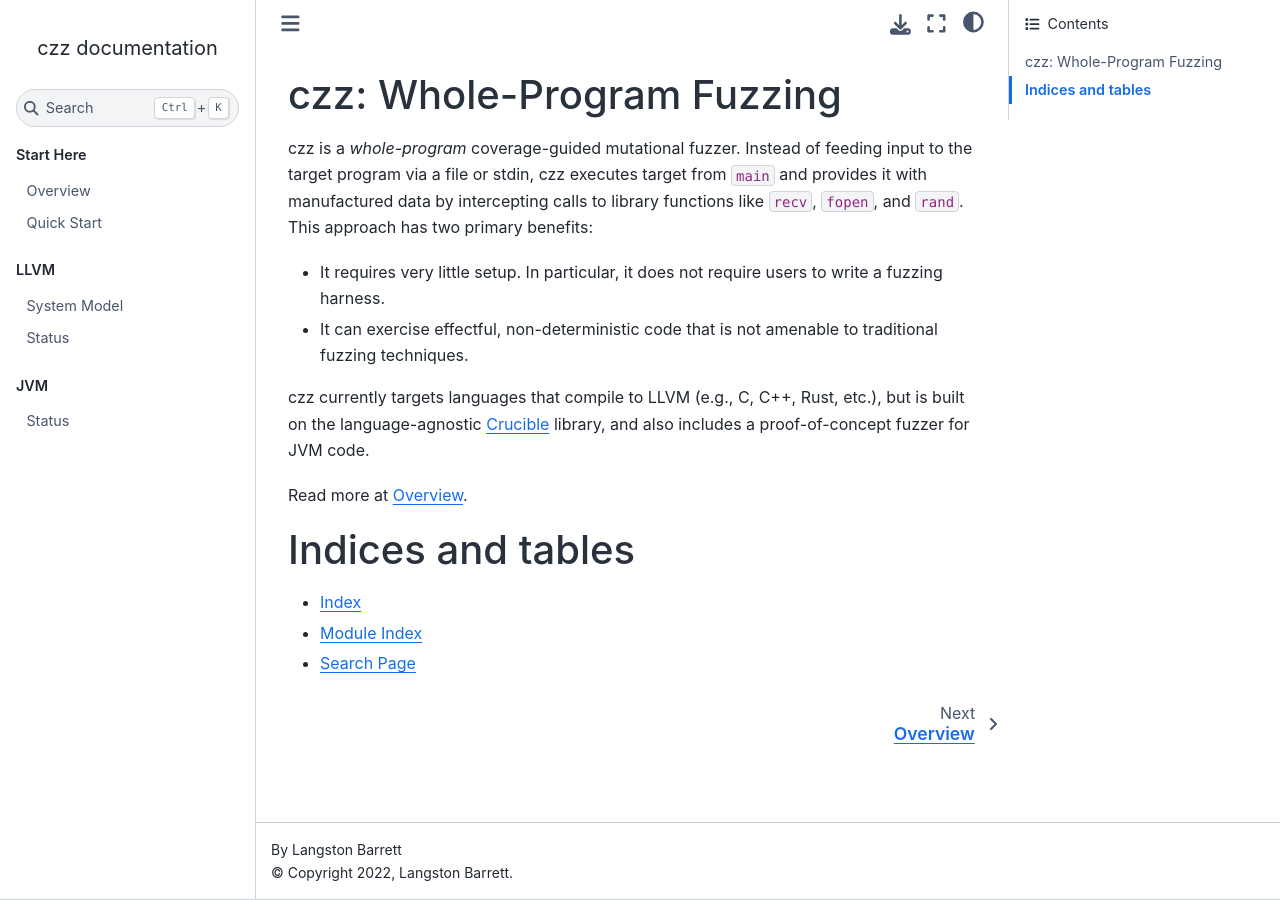
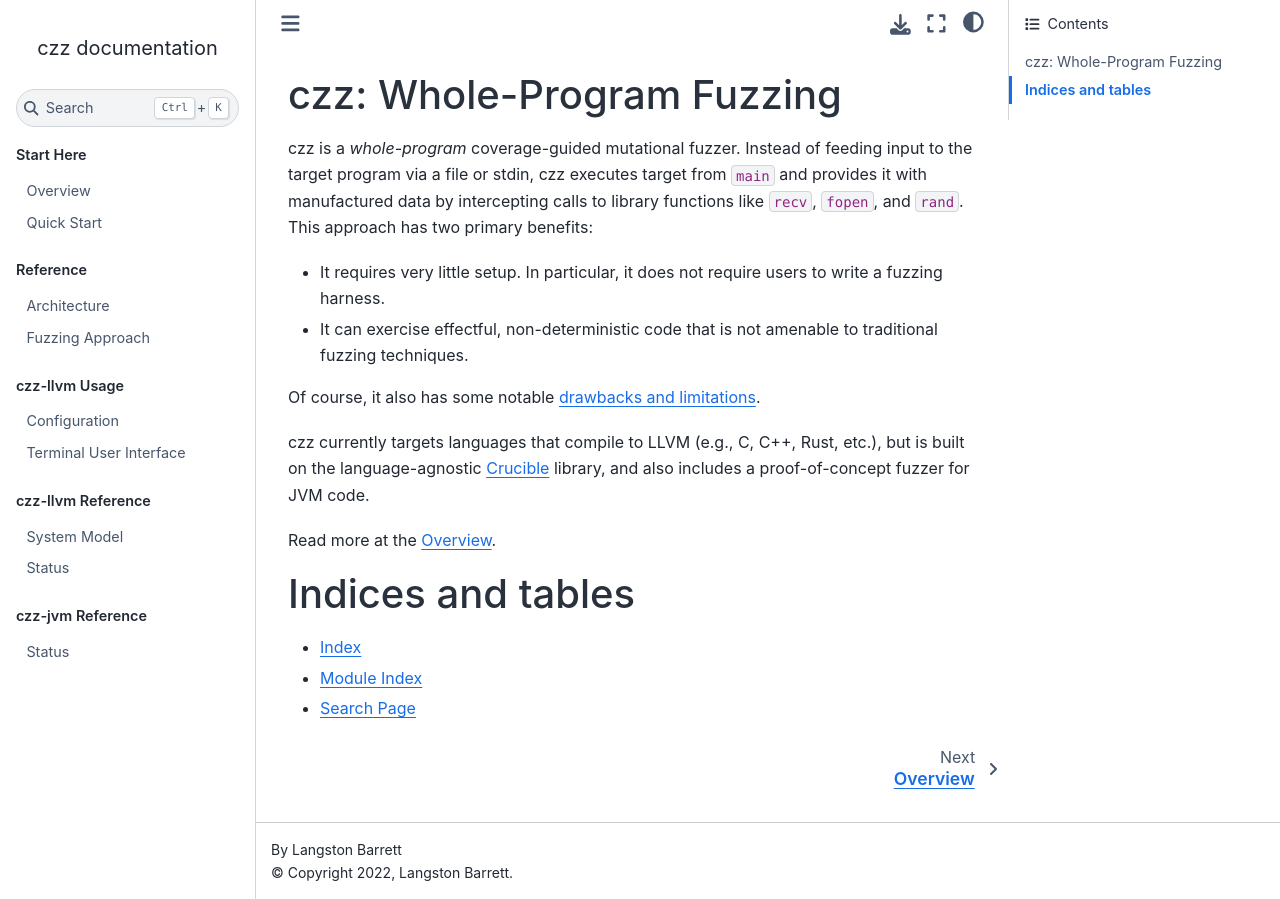
Before and after one commit to langston-barrett/czz, a Sphinx documentation site: the page built from doc/index.rst, in a window 1280 px wide. Built offline with Sphinx 7.4.7 and the Sphinx Book theme 1.1.4, drawn with Linux system fonts in a browser that asks for light colours.

Commit message:
doc: More content

```diff
--- a/doc/index.rst
+++ b/doc/index.rst
@@ -16,12 +16,15 @@ benefits:
 - It can exercise effectful, non-deterministic code that is not amenable to
   traditional fuzzing techniques.
 
+Of course, it also has some notable :ref:`drawbacks and limitations
+<limitations>`.
+
 czz currently targets languages that compile to LLVM (e.g., C, C++, Rust, etc.),
 but is built on the language-agnostic
 `Crucible <https://github.com/GaloisInc/crucible>`_ library, and also includes
 a proof-of-concept fuzzer for JVM code.
 
-Read more at :doc:`overview`.
+Read more at the :doc:`overview`.
 
 .. toctree::
    :hidden:
@@ -32,7 +35,21 @@ Read more at :doc:`overview`.
 
 .. toctree::
    :hidden:
-   :caption: LLVM
+   :caption: Reference
+
+   architecture
+   fuzzing
+
+.. toctree::
+   :hidden:
+   :caption: czz-llvm Usage
+
+   llvm/config
+   llvm/tui
+
+.. toctree::
+   :hidden:
+   :caption: czz-llvm Reference
 
    llvm/model
    llvm/status
@@ -40,7 +57,7 @@ Read more at :doc:`overview`.
 
 .. toctree::
    :hidden:
-   :caption: JVM
+   :caption: czz-jvm Reference
 
    jvm/status
 
--- /dev/null
+++ b/doc/llvm/config.rst
@@ -0,0 +1,5 @@
+=============
+Configuration
+=============
+
+TODO(lb)
--- /dev/null
+++ b/doc/llvm/tui.rst
@@ -0,0 +1,5 @@
+=======================
+Terminal User Interface
+=======================
+
+TODO(#67)
```
Also changed, not shown: doc/architecture.rst (added, +9 -0 lines), doc/fuzzing.rst (added, +54 -0 lines), doc/llvm/model.rst (+10 -4 lines), doc/overview.rst (+16 -41 lines), doc/quickstart.rst (+3 -9 lines).
